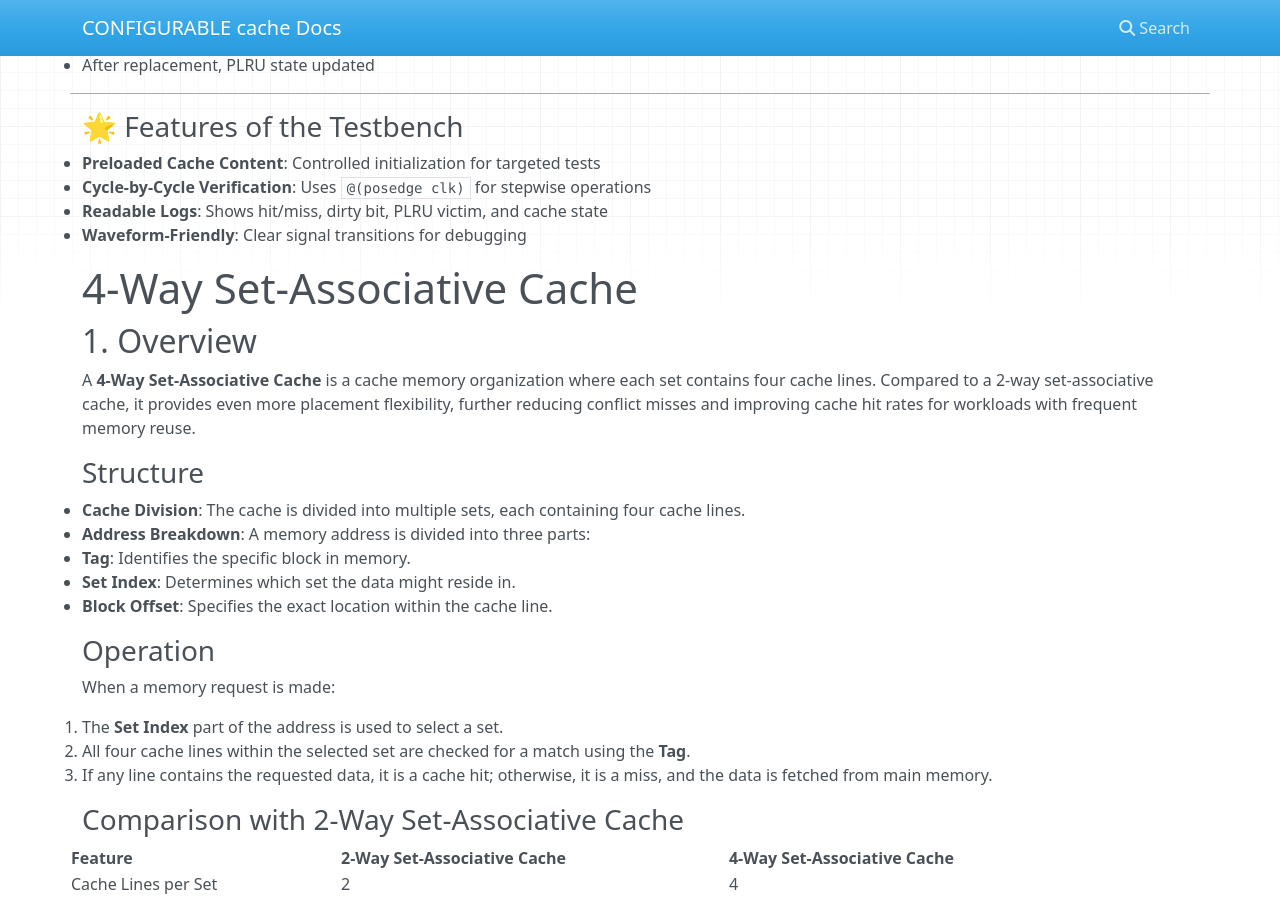
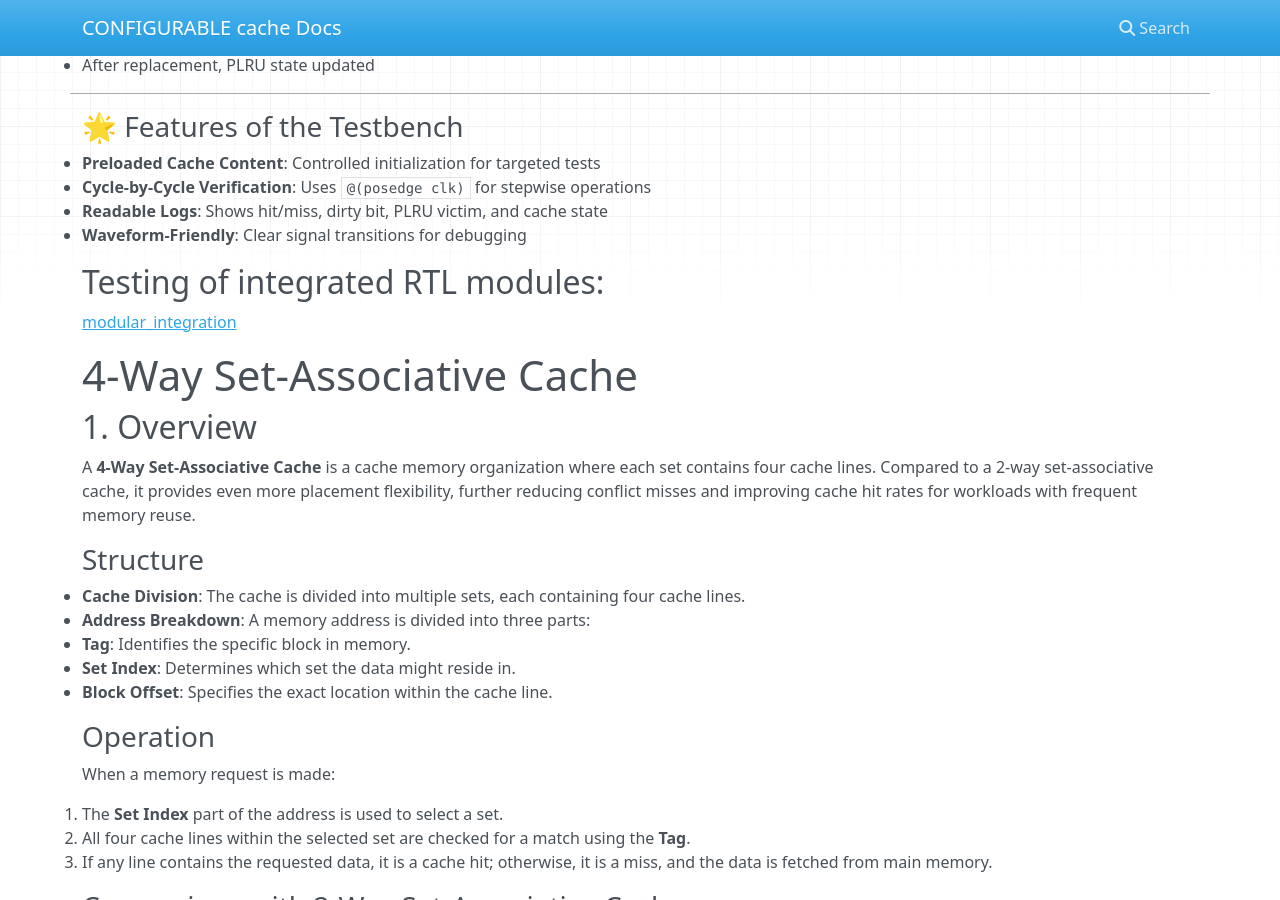
Before and after one commit to meds-ee-uet/Configurable-Cache, an MkDocs documentation site: the page built from Direct_Mapped_Cache/docs/index.md, in a window 1280 px wide and 900 px high, scrolled down 23037 px. Built offline with MkDocs 1.6.1, drawn with Linux system fonts in a browser that asks for light colours; nearby versions of some CDN libraries; some of the changed text lies outside the part shown.

Commit message:
Update index.md

```diff
--- a/Direct_Mapped_Cache/docs/index.md
+++ b/Direct_Mapped_Cache/docs/index.md
@@ -959,6 +959,11 @@ It systematically simulates read and write operations across multiple ways of a
 
 
 
+## Testing of integrated RTL modules:
+[modular_integration](https://github.com/ee-uet/configurable-cache/tree/main/2-WAY%20SET_ASSOCIATIVE%20CACHE/modular_integration)
+
+
+
 
 
 
```
